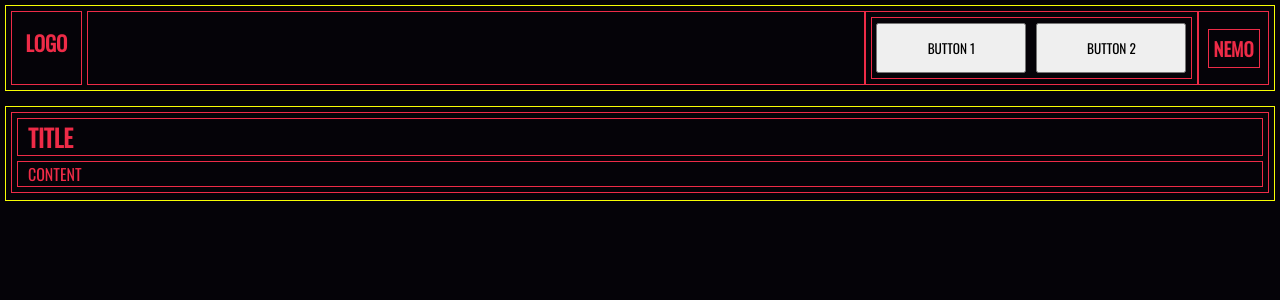
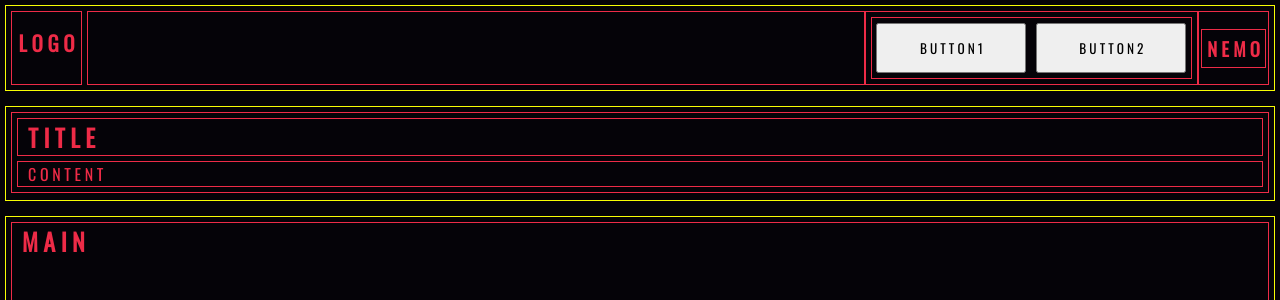
Before and after one commit to taesubyun/border-clone-coding, a React (Create React App) app: page / in a window 1280 px wide. Shown: the top 300 px of the page. Built offline with nearby package versions, Linux system fonts and the light colour scheme.

Commit message:
Main 컴포넌트 수정

```diff
--- a/src/App.js
+++ b/src/App.js
@@ -1,14 +1,14 @@
 import './App.css';
 import Navbar from './components/Navbar';
 import Section from './components/Section';
-import Footer from './components/Footer';
+import Main from './components/Main';
 
 function App() {
     return (
         <div className='App'>
             <Navbar />
             <Section />
-            <Footer />
+            <Main />
         </div>
     );
 }
--- a/src/components/Footer.js
+++ /dev/null
@@ -1,5 +0,0 @@
-const Footer = () => {
-    return <div></div>;
-};
-
-export default Footer;
--- /dev/null
+++ b/src/components/Main.js
@@ -0,0 +1,25 @@
+const Footer = () => {
+    return (
+        <div
+            style={{
+                border: '1px solid #F7FD04',
+                padding: '5px',
+                margin: '15px 5px',
+                height: '50vh',
+            }}
+        >
+            <div
+                style={{
+                    border: '1px solid #EE2B47',
+                    width: '100%',
+                    height: '100%',
+                    paddingLeft: '10px',
+                }}
+            >
+                <h2 style={{ color: '#EE2B47' }}>M A I N</h2>
+            </div>
+        </div>
+    );
+};
+
+export default Footer;
--- a/src/components/Navbar.js
+++ b/src/components/Navbar.js
@@ -20,7 +20,7 @@ const Navbar = () => {
                     fontSize: '1.3rem',
                 }}
             >
-                LOGO
+                L O G O
             </h1>
             <ul
                 style={{
@@ -54,10 +54,10 @@ const Navbar = () => {
                             marginRight: '10px',
                         }}
                     >
-                        BUTTON 1
+                        B U T T O N 1
                     </button>
                     <button style={{ width: '150px', height: '50px' }}>
-                        BUTTON 2
+                        B U T T O N 2
                     </button>
                 </div>
             </div>
@@ -76,7 +76,7 @@ const Navbar = () => {
                         padding: '5px 5px',
                     }}
                 >
-                    NEMO
+                    N E M O
                 </h3>
             </div>
         </nav>
--- a/src/components/Section.js
+++ b/src/components/Section.js
@@ -20,7 +20,7 @@ const Section = () => {
                         border: '1px solid #EE2B47',
                     }}
                 >
-                    <h2 style={{ color: '#EE2B47' }}>TITLE</h2>
+                    <h2 style={{ color: '#EE2B47' }}>T I T L E</h2>
                 </div>
                 <div
                     style={{
@@ -29,7 +29,7 @@ const Section = () => {
                         border: '1px solid #EE2B47',
                     }}
                 >
-                    <p style={{ color: '#EE2B47' }}>CONTENT</p>
+                    <p style={{ color: '#EE2B47' }}>C O N T E N T</p>
                 </div>
             </div>
         </section>
```
